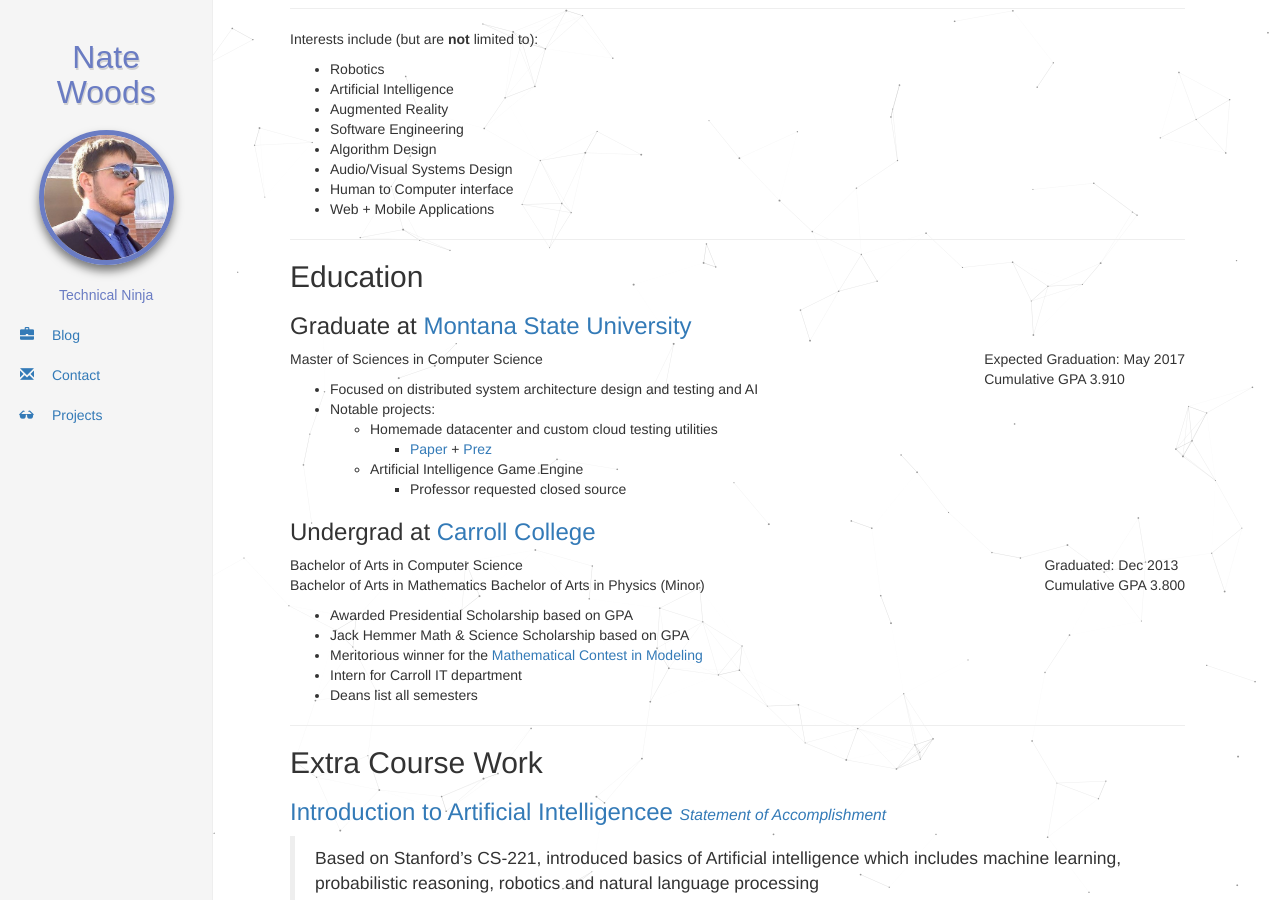
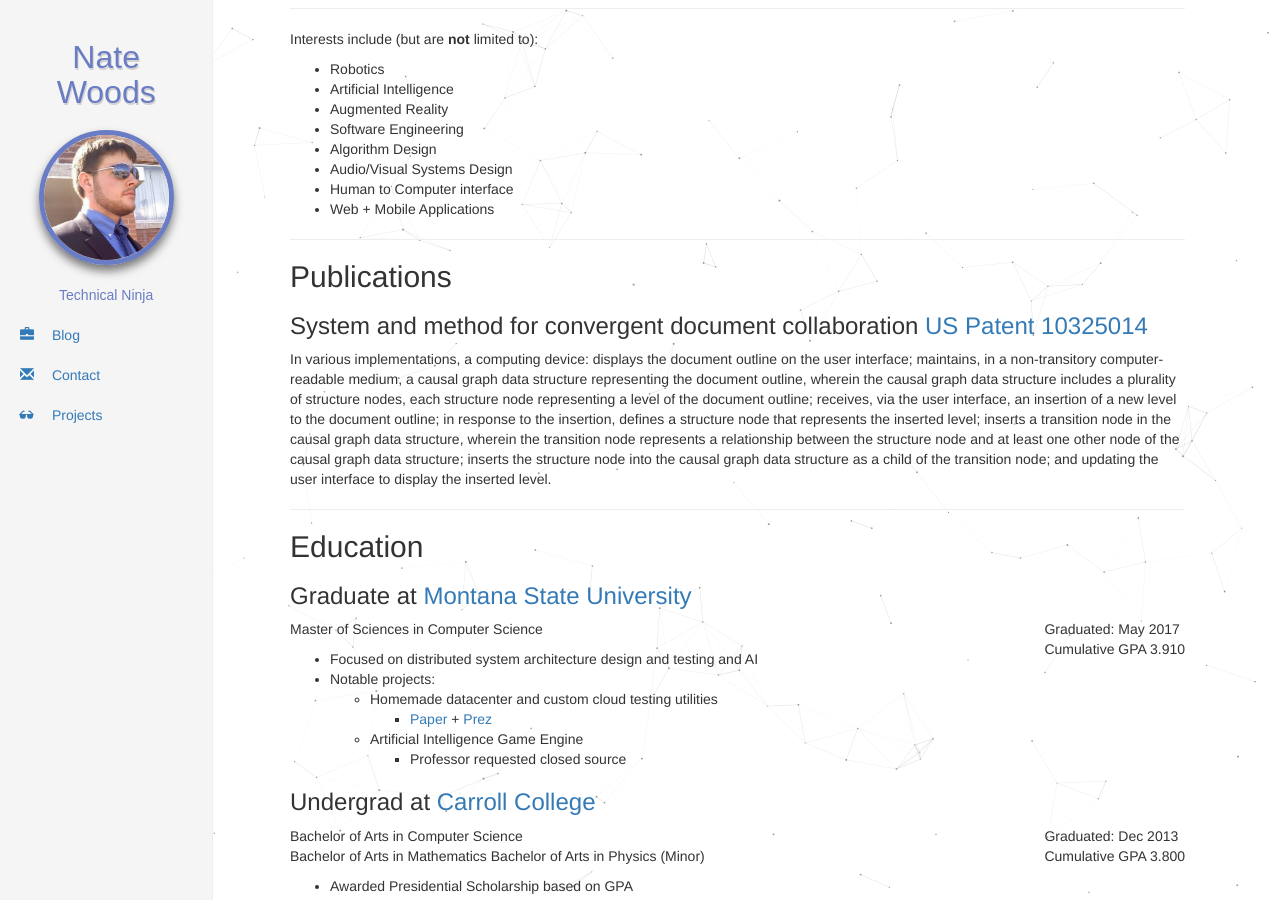
Before and after one commit to bign8/bign8.github.io, a Jekyll site: the page built from index.md, in a window 1280 px wide and 900 px high, scrolled down 419 px. Built offline with Jekyll 4.4.1, drawn with Linux system fonts in a browser that asks for light colours; some web fonts are replaced; our own code applies the rules of GitHub Pages for plain Markdown files.

Commit message:
doc(patent): Add patent to home page!

```diff
--- a/index.md
+++ b/index.md
@@ -28,12 +28,20 @@
 
 --------
 
+## Publications
+
+### System and method for convergent document collaboration [US Patent 10325014](https://patents.justia.com/patent/10325014)
+
+In various implementations, a computing device: displays the document outline on the user interface; maintains, in a non-transitory computer-readable medium, a causal graph data structure representing the document outline, wherein the causal graph data structure includes a plurality of structure nodes, each structure node representing a level of the document outline; receives, via the user interface, an insertion of a new level to the document outline; in response to the insertion, defines a structure node that represents the inserted level; inserts a transition node in the causal graph data structure, wherein the transition node represents a relationship between the structure node and at least one other node of the causal graph data structure; inserts the structure node into the causal graph data structure as a child of the transition node; and updating the user interface to display the inserted level.
+
+--------
+
 ## Education
 
 ### Graduate at [Montana State University](http://www.cs.montana.edu/)
 
 <div class="pull-right">
-	Expected Graduation: May 2017<br/>
+	Graduated: May 2017<br/>
 	Cumulative GPA 3.910
 </div>
 Master of Sciences in Computer Science
```
Also changed, not shown: 1 other file.
